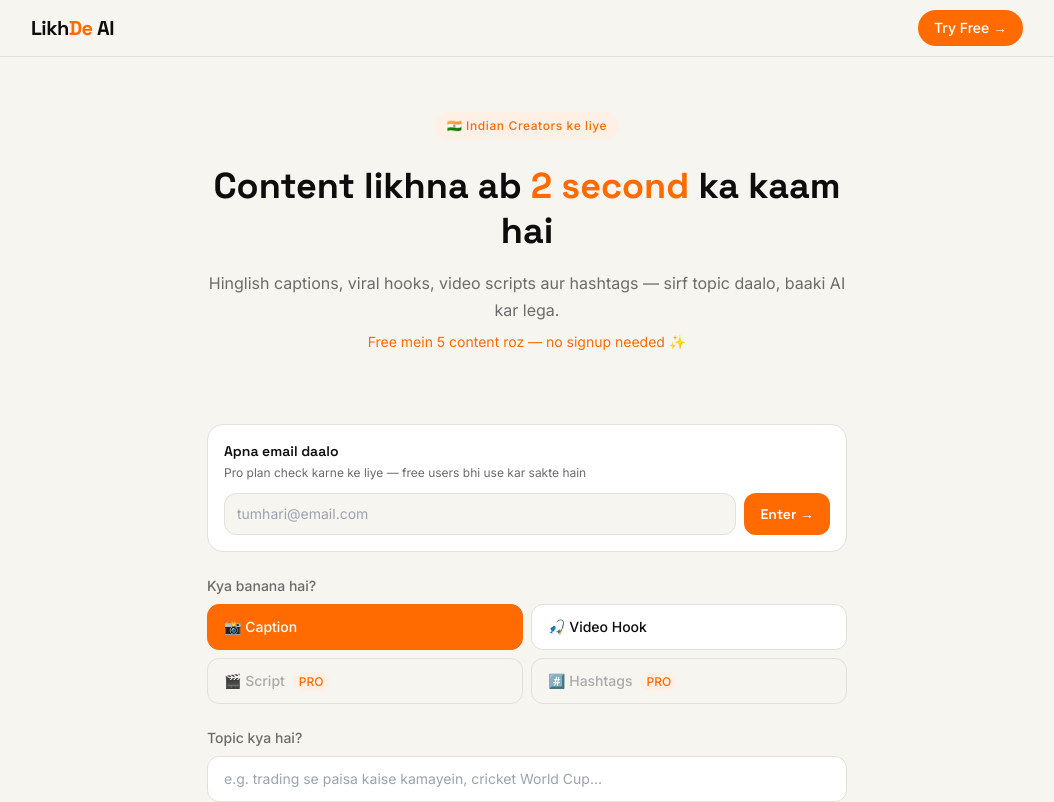
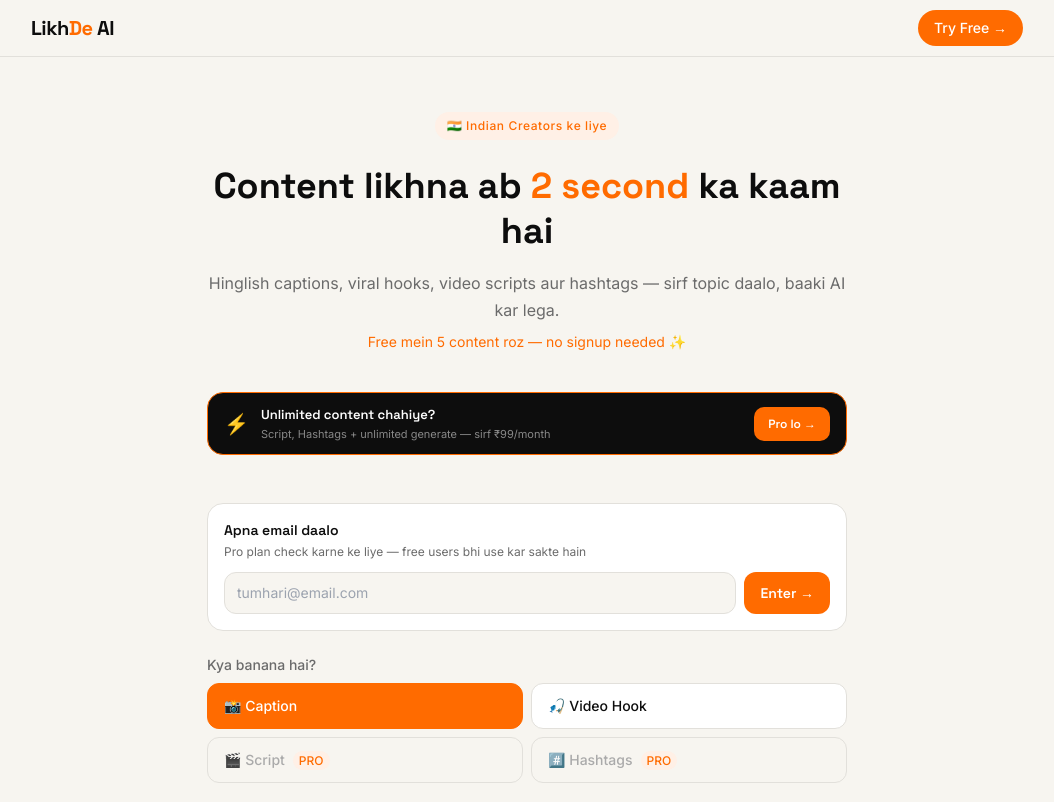
Before and after one commit to sohilcodes/LikhDe-Ai, a Next.js app: page / in a window 1280 px wide. Shown: the top 802 px of the page, without its empty margins (113-1167 px from the left). Built offline with nearby package versions, Linux system fonts and the light colour scheme.

Commit message:
Update page.tsx

```diff
--- a/app/page.tsx
+++ b/app/page.tsx
@@ -42,6 +42,44 @@ export default function Home() {
         </p>
       </section>
 
+      {/* Pricing Banner */}
+<div
+  className="max-w-2xl mx-auto px-4 mb-4"
+>
+  <div
+    className="flex items-center justify-between px-4 py-3 rounded-2xl"
+    style={{ background: "#0D0D0D", border: "1px solid #FF6B00" }}
+  >
+    <div className="flex items-center gap-3">
+      <span style={{ fontSize: "20px" }}>⚡</span>
+      <div>
+        <p style={{ fontFamily: "'Space Grotesk', sans-serif", fontSize: "13px", fontWeight: 600, color: "#fff", marginBottom: "1px" }}>
+          Unlimited content chahiye?
+        </p>
+        <p style={{ fontFamily: "'Inter', sans-serif", fontSize: "11px", color: "#888" }}>
+          Script, Hashtags + unlimited generate — sirf ₹99/month
+        </p>
+      </div>
+    </div>
+    <a
+      href="/pricing"
+      style={{
+        background: "#FF6B00",
+        color: "#fff",
+        fontFamily: "'Space Grotesk', sans-serif",
+        fontSize: "12px",
+        fontWeight: 600,
+        padding: "8px 14px",
+        borderRadius: "10px",
+        textDecoration: "none",
+        whiteSpace: "nowrap"
+      }}
+    >
+      Pro lo →
+    </a>
+  </div>
+</div>
+
       {/* Generator */}
       <Generator />
 
```
